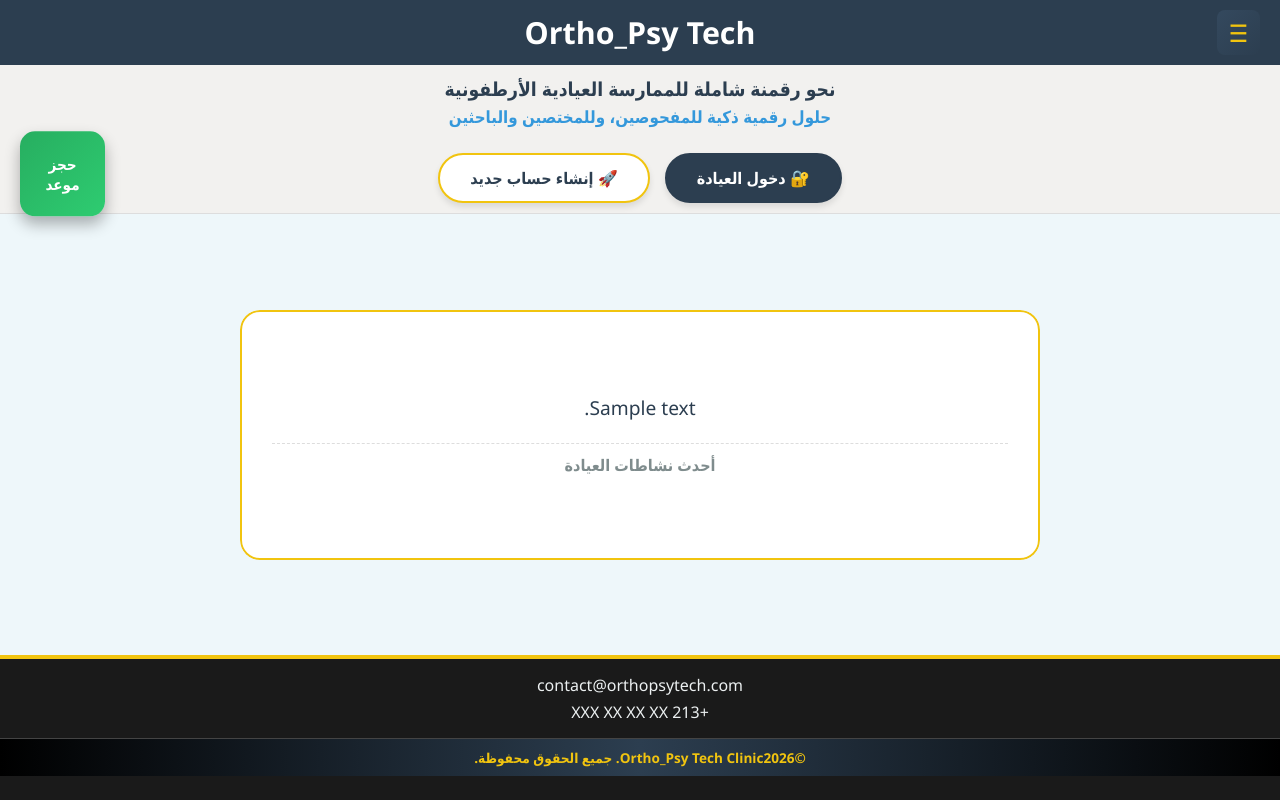
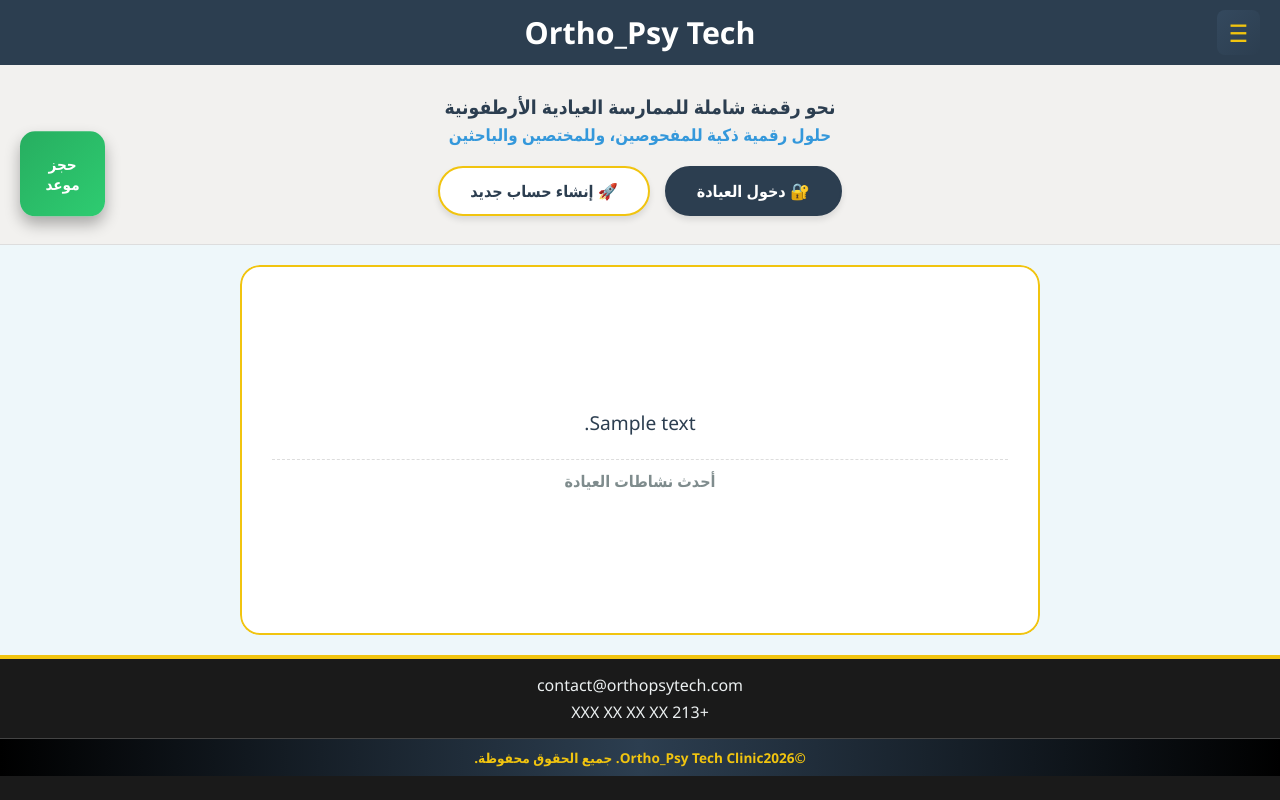
Before and after one commit to abd-orthopsy/Ortho_Psy_Tech, a Flask app: page / in a window 1280 px wide. Run offline with Flask 3, Linux system fonts and the light colour scheme; a database or web service that is not in the repository returns one stand-in record (values such as "Sample title").

Commit message:
Improve layout and styles for promo and slider sections
Updated styles for promo zone and slider to improve layout and responsiveness. Adjusted button container and added hover effects.

```diff
--- a/templates/index.html
+++ b/templates/index.html
@@ -42,10 +42,15 @@
         }
         .menu-icon { font-size: 24px; color: var(--gold); }
 
+        /* تم التعديل لضمان ظهور الأزرار بشكل سليم */
         .promo-zone {
             background: var(--text-zone-bg);
-            padding: 10px 0; text-align: center;
+            padding: 15px 0; text-align: center;
             border-bottom: 1px solid #ddd;
+            height: auto !important; /* مهم جداً لظهور الأزرار */
+            min-height: 180px;
+            display: flex; flex-direction: column; justify-content: center; align-items: center;
+            position: relative; z-index: 100;
         }
         .promo-zone h2 { color: var(--brand-bg); font-size: 1.2rem; margin: 0; }
         .promo-zone p { color: var(--accent-blue); font-size: 1.05rem; font-weight: 800; margin-top: 3px; }
@@ -63,23 +68,37 @@
         }
         @keyframes swim { 0%, 100% { transform: translateY(0); } 50% { transform: translateY(12px); } }
 
-        /* تعديل منطقة السلايدر لتستوعب الصور المتحركة */
+        /* منطقة السلايدر */
         .hero-slider { flex-grow: 1; background: var(--slider-bg); display: flex; align-items: center; justify-content: center; padding: 20px; }
 
-        .swiper { width: 100%; max-width: 800px; height: auto; border-radius: 20px; }
+        .swiper { width: 100%; max-width: 800px; height: 100%; max-height: 500px; border-radius: 20px; }
+
+        /* تحسين مظهر الشريحة لتقبل الفيديو والصور بمرونة */
         .swiper-slide {
             background: white;
-            padding: 30px;
+            padding: 0; /* إزالة الحواف الداخلية لتملأ الصورة/الفيديو المكان */
             border-radius: 20px;
             box-shadow: 0 10px 25px rgba(0,0,0,0.05);
             border: 2px solid var(--gold);
             text-align: center;
+            display: flex; flex-direction: column; justify-content: center; align-items: center;
+            overflow: hidden; /* لقص الزوائد */
+        }
+
+        /* تنسيق المحتوى النصي داخل الشريحة */
+        .slide-content-text {
+            padding: 30px;
+            width: 100%; height: 100%;
             display: flex; flex-direction: column; justify-content: center;
-            min-height: 250px;
         }
-        /* لضمان تناسق الصور والفيديوهات القادمة من المحرر */
-        .swiper-slide img { max-width: 100%; height: auto; border-radius: 10px; margin-top: 10px; }
-        .swiper-slide video { max-width: 100%; border-radius: 10px; }
+
+        /* لضمان تناسق الصور والفيديوهات */
+        .swiper-slide img, .swiper-slide video {
+            width: 100%;
+            height: 100%;
+            object-fit: cover; /* يجعل الفيديو يملأ الإطار بالكامل */
+            border-radius: 18px;
+        }
 
         .footer-wrapper { flex-shrink: 0; background: var(--footer-dark); width: 100%; padding-bottom: 25px; border-top: 4px solid var(--gold); }
         .contact-info { padding: 15px 0; display: flex; flex-direction: column; align-items: center; gap: 5px; color: #ecf0f1; font-size: 1rem; }
@@ -118,21 +137,24 @@
             margin-bottom: 25px !important;
             font-size: 0.95rem !important;
         }
-    /* تنسيق حاوية الأزرار لتكون في المنتصف */
+
+        /* تنسيق حاوية الأزرار */
         .auth-buttons-container {
-            margin-top: 25px;
+            margin-top: 20px;
             display: flex;
             gap: 15px;
             justify-content: center;
             flex-wrap: wrap;
             animation: fadeInUp 1s ease-out;
+            z-index: 101;
+            position: relative;
         }
 
         /* التصميم الأساسي للأزرار */
         .main-btn {
             text-decoration: none;
             padding: 12px 30px;
-            border-radius: 50px; /* حواف دائرية بالكامل */
+            border-radius: 50px;
             font-weight: bold;
             font-size: 1rem;
             transition: all 0.3s ease;
@@ -140,7 +162,7 @@
             display: inline-block;
         }
 
-/* زر الدخول (داكن) */
+        /* زر الدخول */
         .login-btn {
             background-color: #2c3e50;
             color: white;
@@ -149,11 +171,11 @@
 
         .login-btn:hover {
             background-color: #34495e;
-            transform: translateY(-3px); /* يرتفع قليلاً للأعلى */
+            transform: translateY(-3px);
             box-shadow: 0 6px 12px rgba(0,0,0,0.2);
         }
 
-/* زر التسجيل (أبيض بحدود ذهبية) */
+        /* زر التسجيل */
         .register-btn {
             background-color: white;
             color: #2c3e50;
@@ -161,13 +183,12 @@
         }
 
         .register-btn:hover {
-            background-color: #f1c40f; /* يصبح ذهبياً */
+            background-color: #f1c40f;
             color: white;
             transform: translateY(-3px);
             box-shadow: 0 6px 12px rgba(241, 196, 15, 0.3);
         }
 
-/* حركة ظهور ناعمة */
         @keyframes fadeInUp {
             from { opacity: 0; transform: translateY(20px); }
             to { opacity: 1; transform: translateY(0); }
@@ -186,16 +207,14 @@
     <div class="promo-zone">
         <h2>نحو رقمنة شاملة للممارسة العيادية الأرطفونية</h2>
         <p>حلول رقمية ذكية للمفحوصين، وللمختصين والباحثين</p>
-    <div class="auth-buttons-container" style="margin-top: 25px; display: flex; gap: 15px; justify-content: center; flex-wrap: wrap;">
 
+        <div class="auth-buttons-container">
             <a href="/login" class="main-btn login-btn">
                 🔐 دخول العيادة
             </a>
-
             <a href="/register" class="main-btn register-btn">
                 🚀 إنشاء حساب جديد
             </a>
-
         </div>
     </div>
 
@@ -210,7 +229,7 @@
             <span style="color:var(--gold)">ZONE</span>
         </div>
 
-        <a href="{{ url_for('login') }}" class="admin-quick-link"> دخول الإدارة</a>
+        <a href="/login" class="admin-quick-link"> دخول الإدارة</a>
 
         <a href="/ortho-tech" class="link-ortho">Ortho Tech</a>
         <a href="/psy-tech" class="link-psy">Psy Tech</a>
@@ -227,12 +246,32 @@
         <div class="hero-slider">
             <div class="swiper mySwiper">
                 <div class="swiper-wrapper">
+
                     <div class="swiper-slide">
+                        <div class="slide-content-text">
                             <div style="font-size: 1.2rem; line-height: 1.6; color: var(--brand-bg);">
                                 {{ offer_text | safe }}
                             </div>
                             <p style="margin-top: 20px; color: #7f8c8d; font-weight: bold; border-top: 1px dashed #ddd; padding-top: 10px;"> أحدث نشاطات العيادة</p>
                         </div>
+                    </div>
+
+                    {% if slides %}
+                        {% for slide in slides %}
+                        <div class="swiper-slide">
+                            {% if slide.image.endswith('.mp4') or slide.image.endswith('.webm') or 'dropbox' in slide.image %}
+                                <video autoplay muted loop playsinline>
+                                    <source src="{{ slide.image }}" type="video/mp4">
+                                    المتصفح لا يدعم الفيديو.
+                                </video>
+                                <div style="position: absolute; top: 0; left: 0; width: 100%; height: 100%; background: rgba(0,0,0,0.1); pointer-events: none;"></div>
+                            {% else %}
+                                <img src="{{ slide.image }}" alt="Slide Image">
+                            {% endif %}
+                        </div>
+                        {% endfor %}
+                    {% endif %}
+
                 </div>
                 <div class="swiper-pagination"></div>
                 <div class="swiper-button-next" style="color: var(--brand-bg); transform: scale(0.6);"></div>
```
Lines whose indentation alone changed are shown as unchanged.
